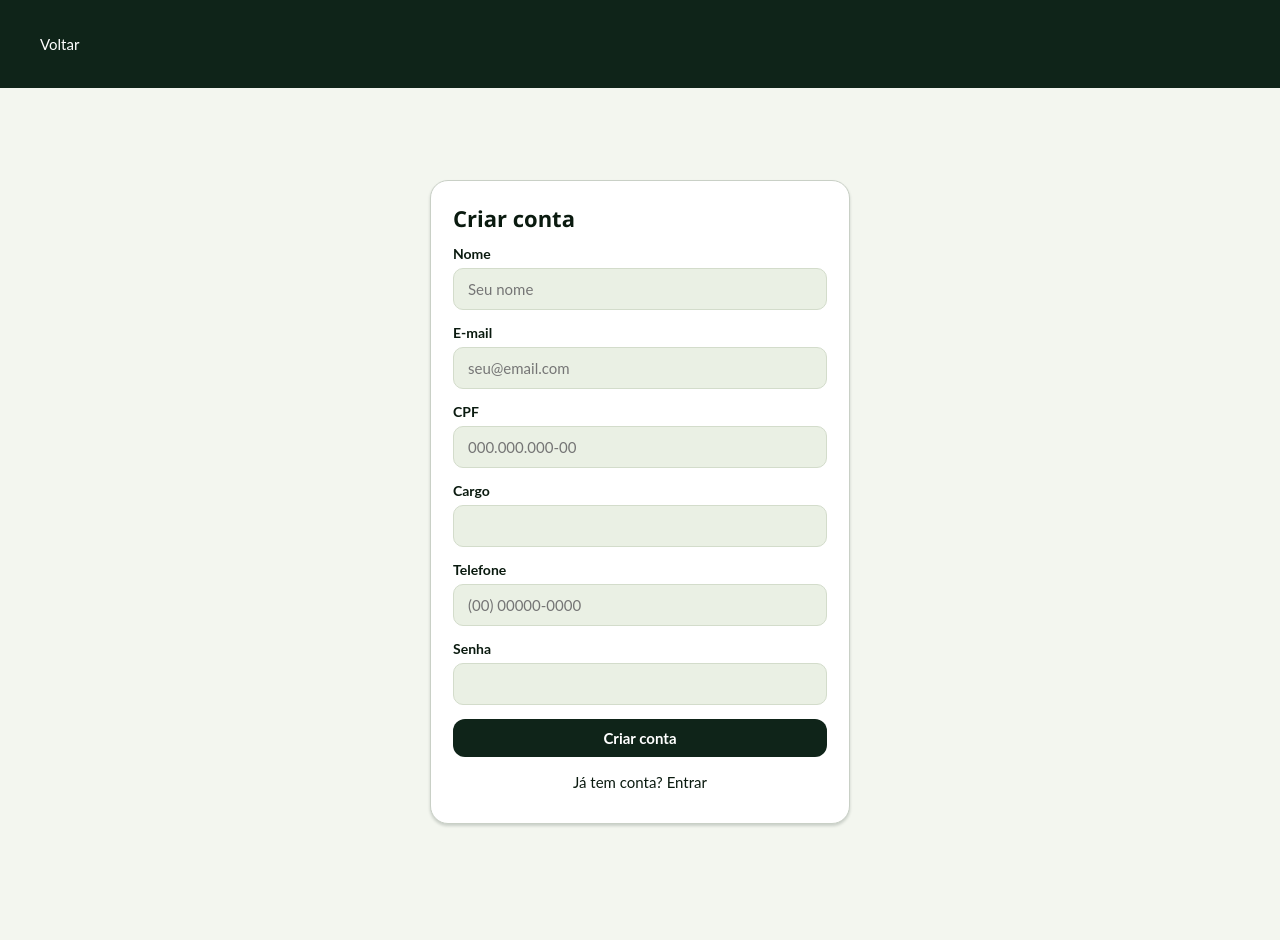
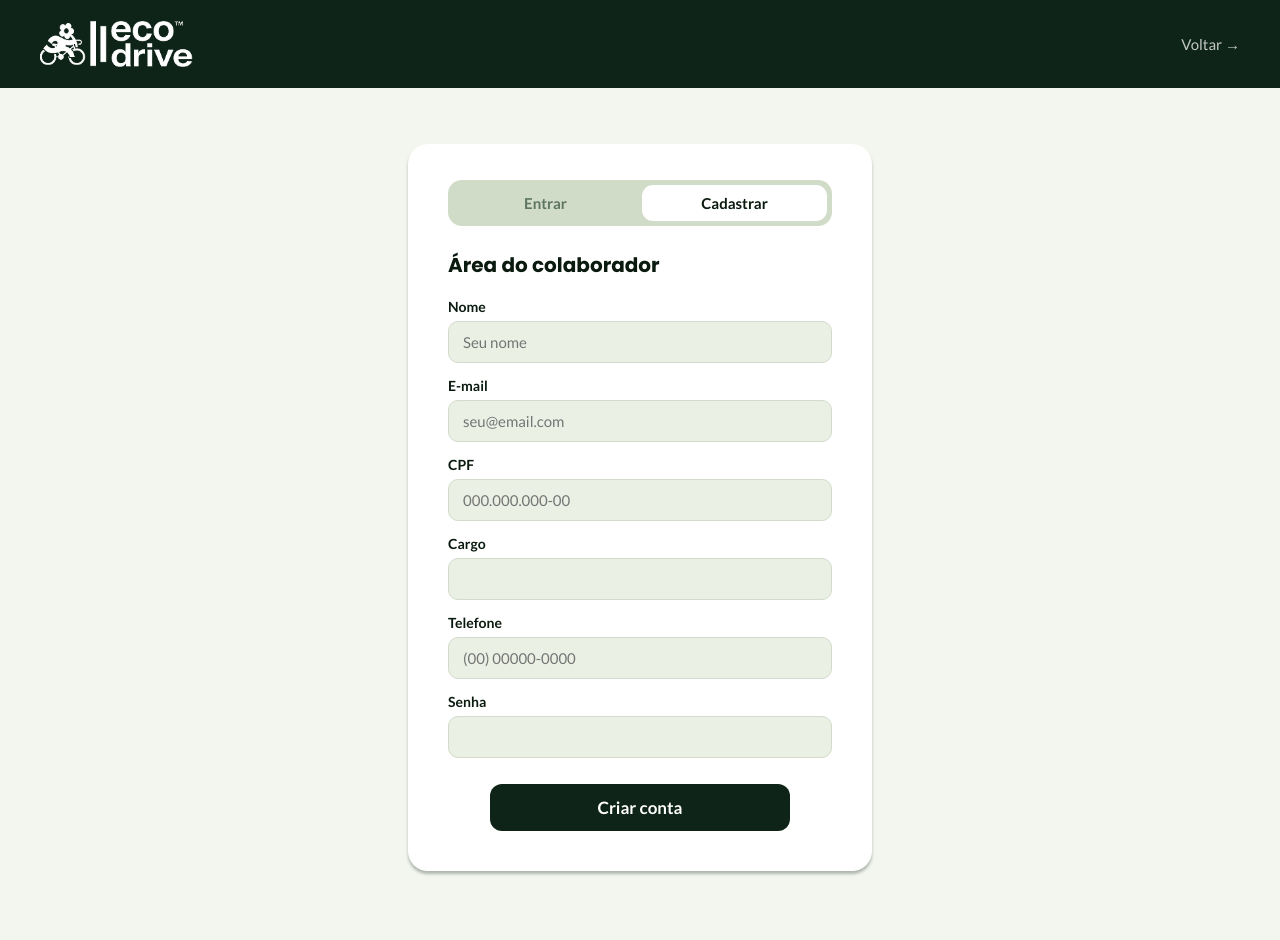
Before and after one commit to ECODRIVEBG/ECODRIVE, an ASP.NET Core app: page /Colaborador/Home/Cadastro in a window 1280 px wide. After the commit the page ends 875 px from the top, so only its background shows below. Run offline with ASP.NET Core 8, Linux system fonts and the light colour scheme.

Commit message:
Ajustes na area do colaborador

```diff
--- a/Areas/Colaborador/Controllers/ColaboradorController.cs
+++ b/Areas/Colaborador/Controllers/ColaboradorController.cs
@@ -49,7 +49,7 @@ namespace EcoDriveTcc.Areas.Colaborador.Controllers
                 _repositoryFuncionario.Cadastrar(funcionario);
 
                 TempData["MSG_S"] = "🆗";
-                return RedirectToAction(nameof(Index));
+                return RedirectToAction("Index");
             }
 
             PreencherMenu();
@@ -73,7 +73,7 @@ namespace EcoDriveTcc.Areas.Colaborador.Controllers
                 _repositoryFuncionario.Atualizar(funcionario);
 
                 TempData["MSG_S"] = "🆗";
-                return RedirectToAction(nameof(Index));
+                return RedirectToAction("Index");
             }
 
             PreencherMenu();
@@ -86,7 +86,7 @@ namespace EcoDriveTcc.Areas.Colaborador.Controllers
             _repositoryFuncionario.Excluir(id);
 
             TempData["MSG_S"] = "🆗";
-            return RedirectToAction(nameof(Index));
+            return RedirectToAction("Index");
         }
     }
 }
--- a/Areas/Colaborador/Views/Colaborador/Atualizar.cshtml
+++ b/Areas/Colaborador/Views/Colaborador/Atualizar.cshtml
@@ -6,6 +6,10 @@
 
 <div class="card">
     <div asp-validation-summary="ModelOnly" class="alert alert-danger"></div>
+    @if (ViewData["MSG_E"] != null)
+    {
+        <p class="alert alert-danger">@ViewData["MSG_E"]</p>
+    }
     <form method="post" asp-action="Atualizar">
         <input type="hidden" asp-for="IdFuncionario" />
         <div class="form-group">
--- a/Areas/Colaborador/Views/Colaborador/Cadastrar.cshtml
+++ b/Areas/Colaborador/Views/Colaborador/Cadastrar.cshtml
@@ -6,6 +6,10 @@
 
 <div class="card">
     <div asp-validation-summary="ModelOnly" class="alert alert-danger"></div>
+    @if (ViewData["MSG_E"] != null)
+    {
+        <p class="alert alert-danger">@ViewData["MSG_E"]</p>
+    }
     <form method="post" asp-action="Cadastrar">
         <div class="form-group">
             <label asp-for="Nome">Nome</label>
--- a/Areas/Colaborador/Views/Colaborador/Index.cshtml
+++ b/Areas/Colaborador/Views/Colaborador/Index.cshtml
@@ -15,7 +15,7 @@
 
 <p><a asp-action="Cadastrar" class="btn btn-primary">Cadastrar</a></p>
 
-<div class="card">
+<div class="card tabela-card">
     <table>
         <thead>
             <tr>
--- a/Areas/Colaborador/Views/Home/Cadastro.cshtml
+++ b/Areas/Colaborador/Views/Home/Cadastro.cshtml
@@ -3,10 +3,18 @@
     ViewData["Title"] = "Cadastrar";
     Layout = "_LayoutSemMenu";
 }
-<div class="card" style="max-width:420px;margin:60px auto;">
-    <h3>Criar conta</h3>
+<div class="auth-card">
+    <div class="auth-abas">
+        <a asp-action="Login">Entrar</a>
+        <a asp-action="Cadastro" class="active">Cadastrar</a>
+    </div>
+    <h3 class="auth-titulo">Área do colaborador</h3>
 
     <div asp-validation-summary="ModelOnly" class="alert alert-danger"></div>
+    @if (ViewData["MSG_E"] != null)
+    {
+        <p class="alert alert-danger">@ViewData["MSG_E"]</p>
+    }
     <form method="post" asp-action="Cadastro">
         <div class="form-group">
             <label asp-for="Nome">Nome</label>
@@ -38,9 +46,6 @@
             <input asp-for="Senha" type="password" />
             <span asp-validation-for="Senha" class="text-danger"></span>
         </div>
-        <button type="submit" class="btn btn-dark" style="width:100%;">Criar conta</button>
+        <button type="submit" class="btn-enviar">Criar conta</button>
     </form>
-    <p style="text-align:center;margin-top:16px;">
-        Já tem conta? <a asp-action="Login">Entrar</a>
-    </p>
 </div>
--- a/Areas/Colaborador/Views/Monitoramento/_Cards.cshtml
+++ b/Areas/Colaborador/Views/Monitoramento/_Cards.cshtml
@@ -4,22 +4,18 @@
 }
 <div class="dashboard-cards">
     <div class="card">
-        <div class="icone-cartao" style="color:#16a34a;background:#e3f8ea;"><svg viewBox="0 0 24 24"><path d="M9 11l3 3 8-8" /><path d="M20 12v7a2 2 0 0 1-2 2H6a2 2 0 0 1-2-2V7a2 2 0 0 1 2-2h9" /></svg></div>
         <div class="numero" style="color:#16a34a;">@ViewBag.Disponiveis</div>
         Disponíveis
     </div>
     <div class="card">
-        <div class="icone-cartao" style="color:#2563eb;background:#e6eefc;"><svg viewBox="0 0 24 24"><circle cx="6" cy="17" r="3" /><circle cx="18" cy="17" r="3" /><path d="M6 17l4-8h5l3 8M10 9 8.5 6H6" /></svg></div>
         <div class="numero" style="color:#2563eb;">@ViewBag.EmUso</div>
         Em uso
     </div>
     <div class="card">
-        <div class="icone-cartao" style="color:#ea580c;background:#fdeee3;"><svg viewBox="0 0 24 24"><path d="M14.7 6.3a4 4 0 0 0-5.4 5.4L3 18l3 3 6.3-6.3a4 4 0 0 0 5.4-5.4l-2.5 2.5-2.4-.6-.6-2.4z" /></svg></div>
         <div class="numero" style="color:#ea580c;">@ViewBag.EmManutencao</div>
         Manutenção
     </div>
     <div class="card">
-        <div class="icone-cartao" style="color:#d4161c;background:#fde7e7;"><svg viewBox="0 0 24 24"><rect x="2" y="7" width="17" height="10" rx="2" /><path d="M22 11v2" /><path d="M6 10v4" /></svg></div>
         <div class="numero" style="color:#d4161c;">@ViewBag.BateriaBaixa</div>
         Bateria baixa
     </div>
--- a/Areas/Colaborador/Views/Shared/_LayoutSemMenu.cshtml
+++ b/Areas/Colaborador/Views/Shared/_LayoutSemMenu.cshtml
@@ -3,19 +3,24 @@
 <head>
     <meta charset="utf-8" />
     <title>@ViewData["Title"] - EcoDrive</title>
-    <link rel="stylesheet" href="~/css/ecodrive.css" />
+    <link rel="preconnect" href="https://fonts.googleapis.com" />
+    <link rel="preconnect" href="https://fonts.gstatic.com" crossorigin />
+    <link href="https://fonts.googleapis.com/css2?family=Lato:wght@400;700&family=Poppins:wght@600;700;800&display=swap" rel="stylesheet" />
+    <link rel="stylesheet" href="~/css/ecodrive.css" asp-append-version="true" />
 </head>
 <body>
     <header class="topbar">
-        <a asp-controller="Home" asp-action="Index" asp-area="" style="color:#fff;">Voltar</a>
+        <a class="topbar-logo" asp-area="" asp-controller="Home" asp-action="Index"><img src="~/img/logo.png" alt="eco drive" /></a>
+        <div class="user-info">
+            <a class="link-topo" asp-area="" asp-controller="Home" asp-action="Index">Voltar &rarr;</a>
+        </div>
     </header>
-    <main class="container">
+    <main class="auth-pagina">
         @RenderBody()
     </main>
     <script src="~/lib/jquery/dist/jquery.min.js"></script>
     <script src="~/lib/mask/jquery.mask.min.js"></script>
     <script src="~/js/site.js" asp-append-version="true"></script>
     <partial name="_ValidationScriptsPartial" />
-    @RenderSection("Scripts", required: false)
 </body>
 </html>
```
Also changed, not shown: Areas/Colaborador/Controllers/MonitoramentoController.cs (+12 -8 lines), Areas/Colaborador/Views/Cliente/index.cshtml (added, +60 -0 lines), Areas/Colaborador/Views/Home/Login.cshtml (+7 -6 lines).
